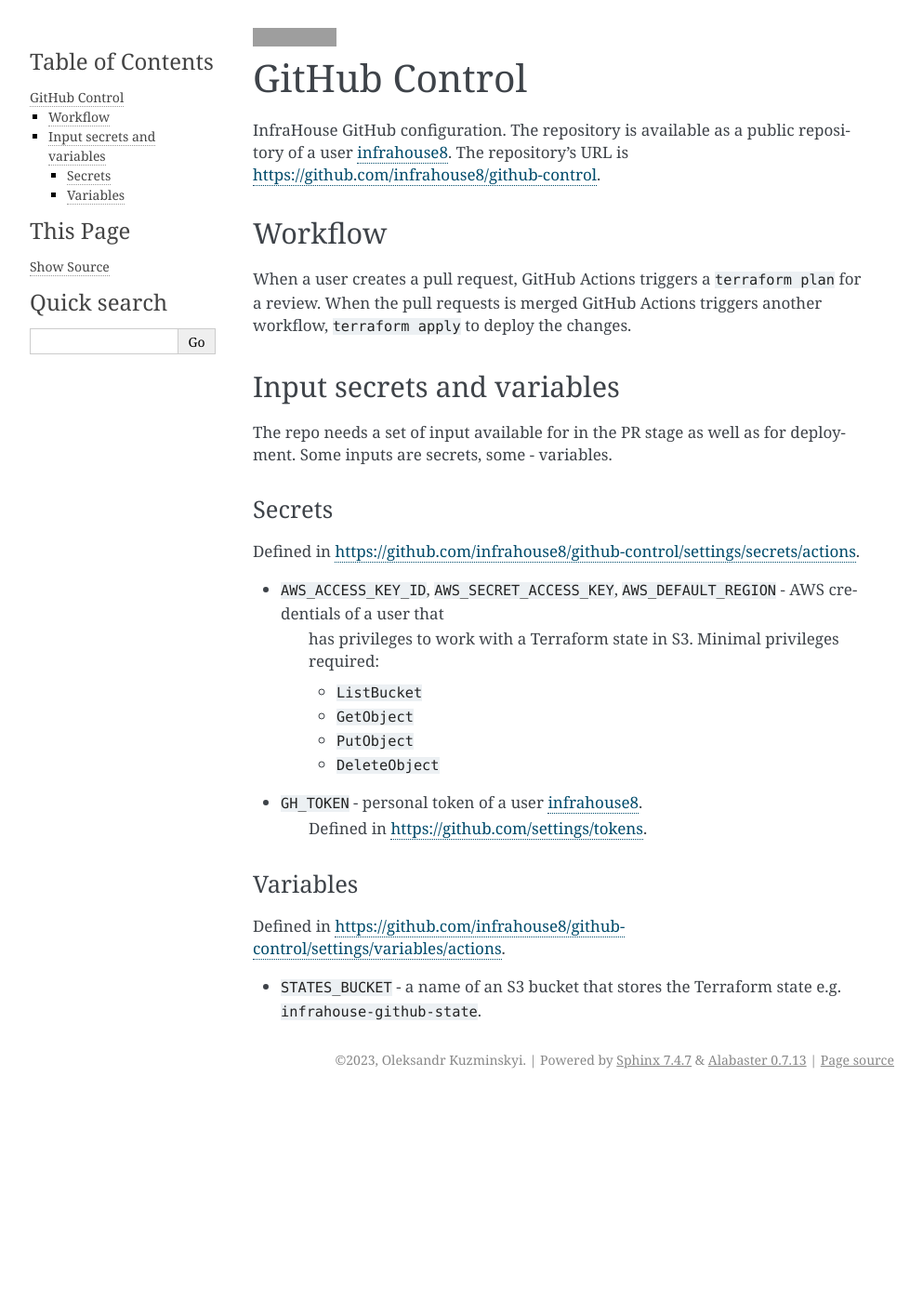
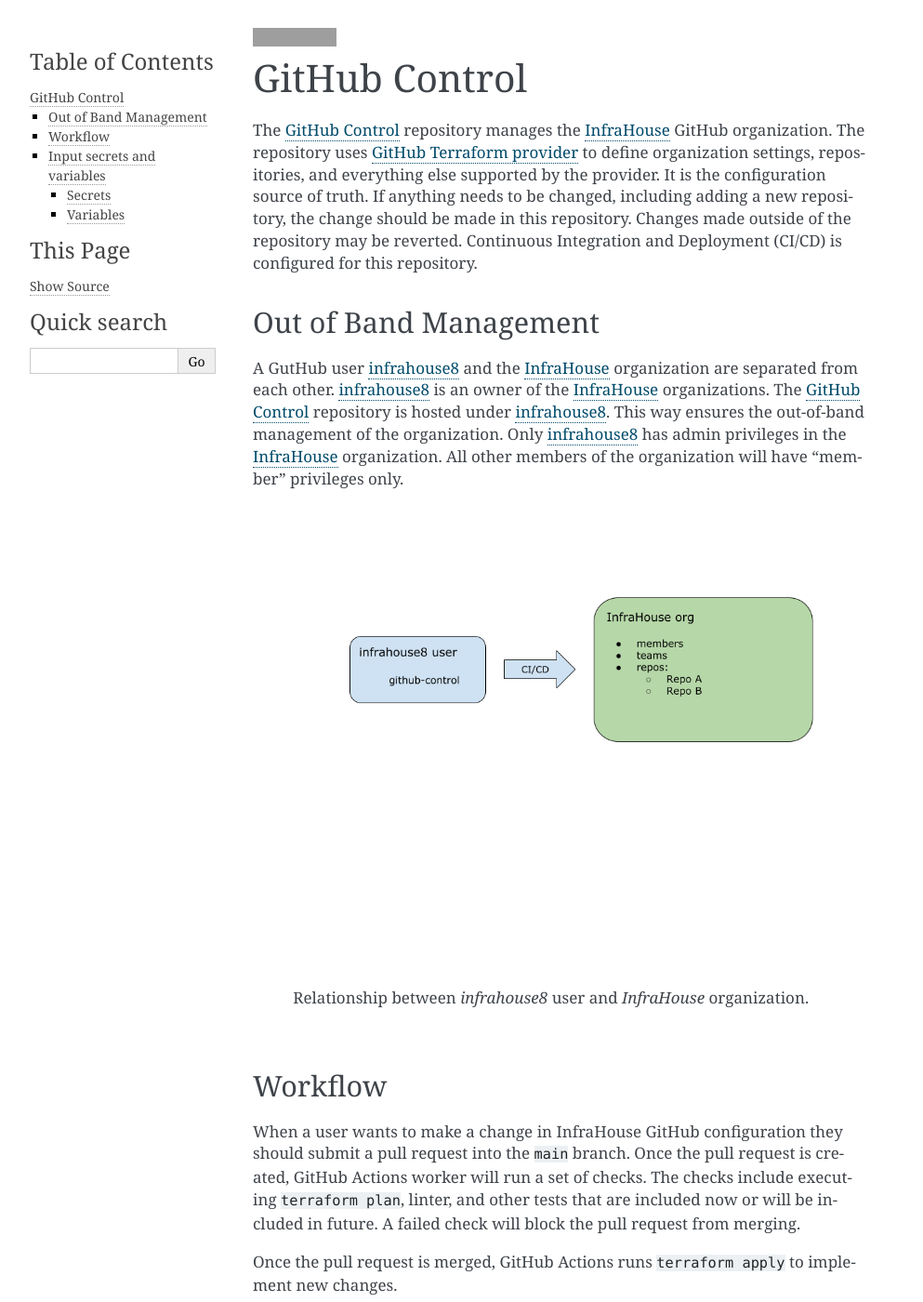
Before and after one commit to infrahouse8/github-control, a Sphinx documentation site: the page built from docs/readme.rst, in a window 1280 px wide and 1400 px high. Shown: the whole window at 93% size, without its empty margins (148-1141 px from the left). Built offline with Sphinx 7.4.7, drawn with Linux system fonts in a browser that asks for light colours; some of the changed text lies outside the part shown; grey boxes are pictures that could not be loaded.

Commit message:
Update README

```diff
--- a/README.rst
+++ b/README.rst
@@ -4,16 +4,44 @@
 
 GitHub Control
 ==============
-InfraHouse GitHub configuration.
-The repository is available as a public repository of a user `infrahouse8 <https://github.com/infrahouse8>`_.
-The repository's URL is https://github.com/infrahouse8/github-control.
+The `GitHub Control <https://github.com/infrahouse8/github-control>`_ repository manages the `InfraHouse <https://github.com/infrahouse>`_ GitHub organization.
+The repository uses `GitHub Terraform provider <https://registry.terraform.io/providers/integrations/github/latest/docs>`_ to define organization settings, repositories, and everything else supported by the provider.
+It is the configuration source of truth.
+If anything needs to be changed, including adding a new repository, the change should be made in this repository.
+Changes made outside of the repository may be reverted.
+Continuous Integration and Deployment (CI/CD) is configured for this repository.
+
+Out of Band Management
+----------------------
+
+A GutHub user `infrahouse8 <https://github.com/infrahouse8>`_ and the `InfraHouse <https://github.com/infrahouse>`_ organization are separated from each other.
+`infrahouse8 <https://github.com/infrahouse8>`_ is an owner of the `InfraHouse <https://github.com/infrahouse>`_ organizations.
+The `GitHub Control <https://github.com/infrahouse8/github-control>`_ repository is hosted under `infrahouse8 <https://github.com/infrahouse8>`_.
+This way ensures the out-of-band management of the organization.
+Only `infrahouse8 <https://github.com/infrahouse8>`_ has admin privileges in the `InfraHouse <https://github.com/infrahouse>`_ organization.
+All other members of the organization will have "member" privileges only.
+
+.. figure:: _static/infrahouse8-user.png
+    :align: center
+    :alt: relationship between infrahouse8 and InfraHouse
+
+    Relationship between `infrahouse8` user and `InfraHouse` organization.
 
 Workflow
 --------
 
-When a user creates a pull request, GitHub Actions triggers a ``terraform plan`` for a review.
-When the pull requests is merged GitHub Actions triggers another workflow, ``terraform apply`` to deploy the changes.
+When a user wants to make a change in InfraHouse GitHub configuration they should submit a pull request into the ``main`` branch.
+Once the pull request is created, GitHub Actions worker will run a set of checks.
+The checks include executing ``terraform plan``, linter, and other tests that are included now or will be included in future.
+A failed check will block the pull request from merging.
 
+Once the pull request is merged, GitHub Actions runs ``terraform apply`` to implement new changes.
+
+.. figure:: _static/workflow.png
+    :align: center
+    :alt: repository workflow
+
+    Repository workflow.
 
 Input secrets and variables
 ---------------------------
@@ -24,8 +52,9 @@
 ~~~~~~~
 Defined in https://github.com/infrahouse8/github-control/settings/secrets/actions.
 
-* ``AWS_ACCESS_KEY_ID``, ``AWS_SECRET_ACCESS_KEY``, ``AWS_DEFAULT_REGION`` - AWS credentials of a user that
-    has privileges to work with a Terraform state in S3. Minimal privileges required:
+* ``AWS_ACCESS_KEY_ID``, ``AWS_SECRET_ACCESS_KEY``, ``AWS_DEFAULT_REGION`` -
+    AWS credentials of a user that has privileges to work with a Terraform state in S3.
+    Minimal privileges required [#]_:
 
     * ``ListBucket``
     * ``GetObject``
@@ -40,3 +69,7 @@
 Defined in https://github.com/infrahouse8/github-control/settings/variables/actions.
 
 * ``STATES_BUCKET`` - a name of an S3 bucket that stores the Terraform state e.g. ``infrahouse-github-state``.
+
+
+.. [#] The repository doesn't use Terraform state locking at the moment.
+    If it did, additional privileges would be needed to work with a DynamoDB table.
```
Also changed, not shown: docs/index.rst (+4 -5 lines), docs/_static/infrahouse8-user.png (added), docs/_static/workflow.png (added).
